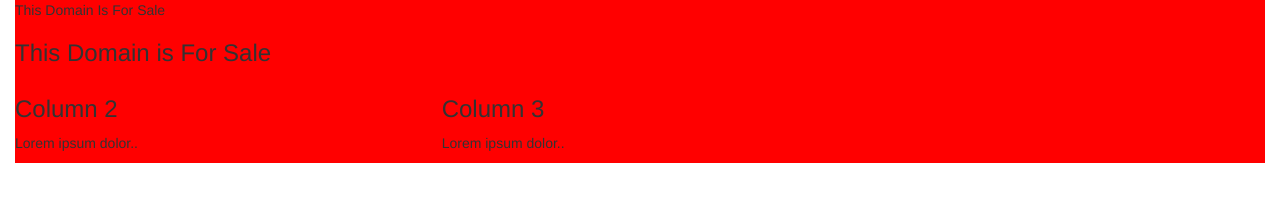
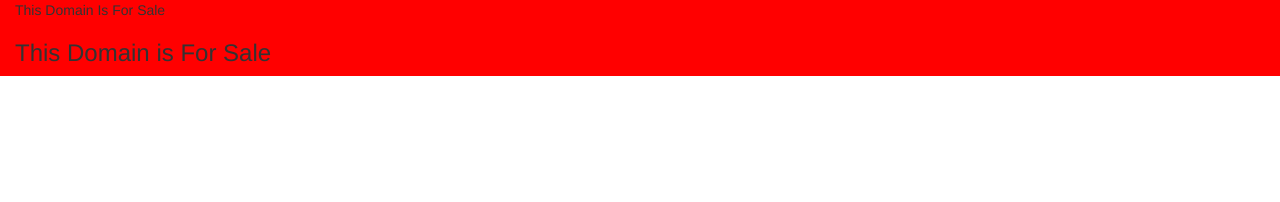
Before and after one commit to ir-amiroo/ir-amiroo.github.io, a plain HTML site: page index.html in a window 1280 px wide. Drawn offline with nearby package versions, Linux system fonts and the light colour scheme.

Commit message:
Update index.html

```diff
--- a/index.html
+++ b/index.html
@@ -23,10 +23,9 @@
 
 <body>
 
-  <main>
+
   <div class="container">
-      <div class="top-section">
-        <div class="row">
+    <div class="row top-section">
       <div class="col-sm-12">
         <span>
           <p> This Domain Is For Sale </p>
@@ -35,18 +34,9 @@
           <h3>This Domain is For Sale</h3>
         </span>
       </div>
-          <div class="col-sm-4">
-            <h3>Column 2</h3>
-            <p>Lorem ipsum dolor..</p>
-          </div>
-          <div class="col-sm-4">
-            <h3>Column 3</h3>
-            <p>Lorem ipsum dolor..</p>
     </div>
   </div>
-      </div>
-    </div>
-  </main>
+
 
 </body>
 
```
Lines whose indentation alone changed are shown as unchanged.
